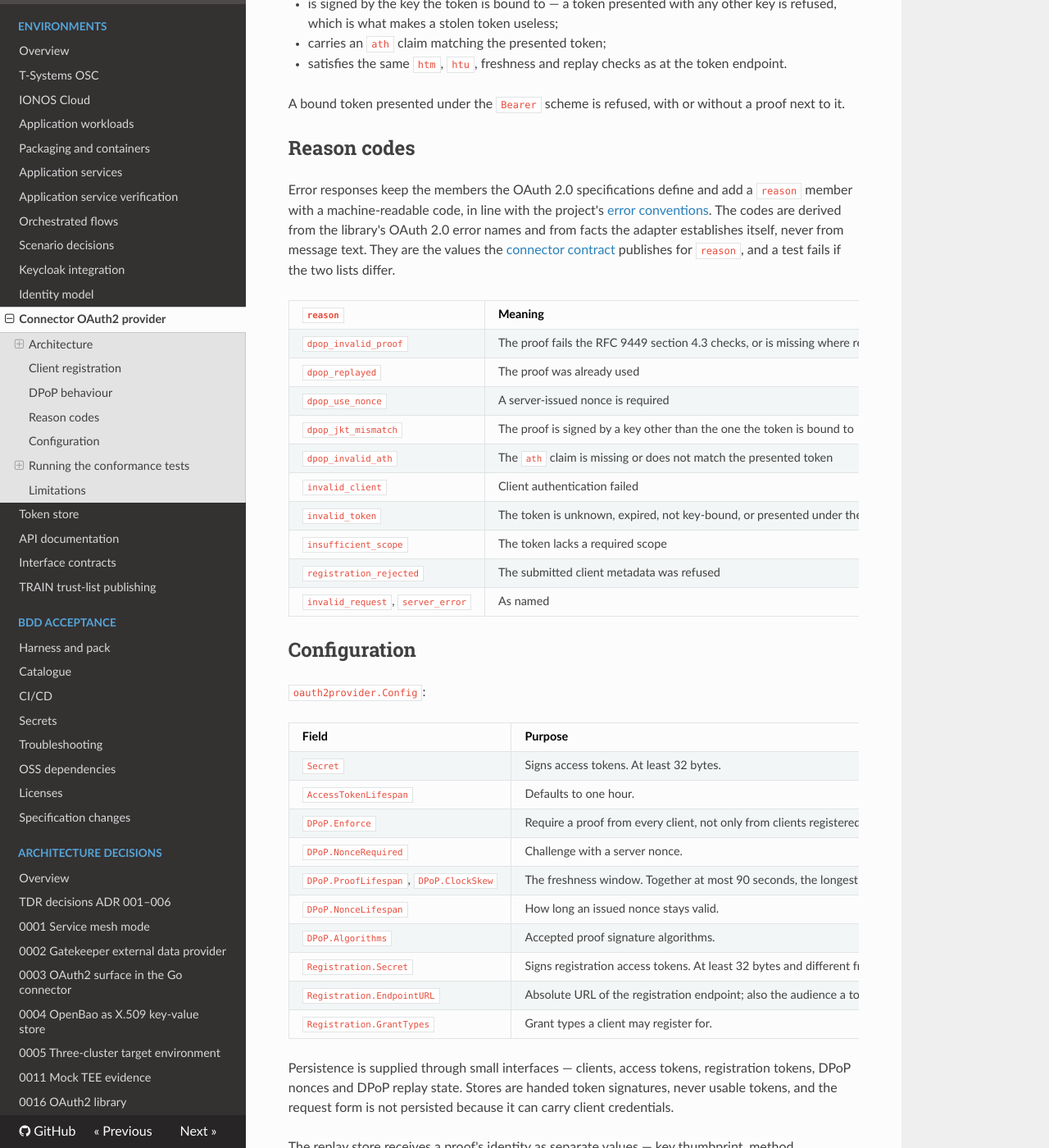
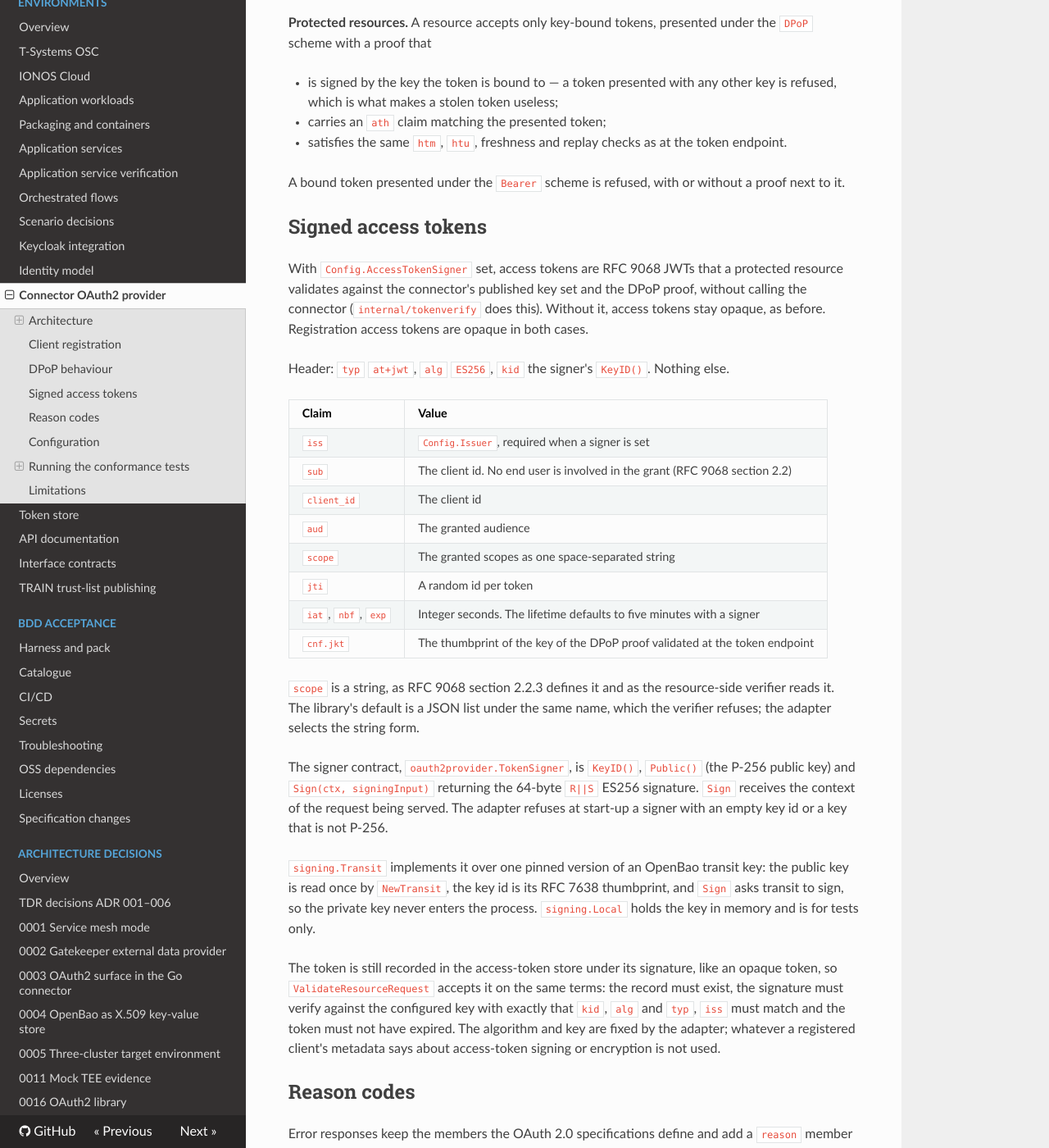
Before and after one commit to Fune5tiAtlas/facis-zero-trust-demonstrator, an MkDocs documentation site: the page built from docs/oauth2-provider.md, in a window 1280 px wide and 1400 px high, scrolled down 3013 px. Shown: the whole window at 82% size. Built offline with MkDocs 1.6.1, drawn with Linux system fonts in a browser that asks for light colours; nearby versions of some CDN libraries; some of the changed text lies outside the part shown.

Commit message:
Document signed access tokens

````diff
--- a/docs/oauth2-provider.md
+++ b/docs/oauth2-provider.md
@@ -15,6 +15,7 @@ registration and DPoP-bound access tokens.
 | Client credentials grant | RFC 6749 section 4.4 |
 | Sender-constrained access tokens (DPoP) | RFC 9449 |
 | Resource-side validation of bound tokens | RFC 9449 section 7 |
+| Signed access tokens, when a signer is configured | RFC 9068 |
 
 Issuing tokens from a verified credential presentation is not part of this layer yet.
 
@@ -34,6 +35,7 @@ connector code ──depends on──▶ oauth2provider            contract: typ
 | `oauth2provider` | The contract: `Provider`, `Config`, `Client`, the store interfaces and the reason codes. Imports no OAuth 2.0 library. |
 | `oauth2provider/authelia` | The implementation. The only package allowed to import the library; its exported API names no library type. |
 | `oauth2provider/memstore` | In-memory stores for tests and local development. Nothing is persisted. |
+| `signing` | Access-token signers: `Transit` over an OpenBao transit key, and `Local` over an in-process key for tests only. |
 | `oauth2provider/pgstore` | Clients, issued tokens and DPoP nonces in the zone's authorization database (`oauth2_client`, `oauth2_token`, `oauth2_dpop_nonce`; schema in the [token store](token-store.md)'s migrations). Validity is checked against the stores' clock, passed as a parameter. `Sweep` removes expired rows. |
 | `dpoptest` | Test helper that mints DPoP proofs, including deliberately defective ones, using the standard library only. |
 
@@ -59,7 +61,9 @@ so the contract cannot change in passing. A struct field's line carries its posi
 two fields of one type, which would silently swap them for a caller building the struct
 positionally, is a difference too. To change it on purpose, describe the change here and
 regenerate the listing. Changes so far: `TokenRecord.ExpiresAt` (field 8) was added so a store can
-sweep expired records without reading the session.
+sweep expired records without reading the session; `Config.Issuer` (field 4),
+`Config.AccessTokenSigner` (field 5) and the `TokenSigner` interface were added for signed access
+tokens.
 
 ```bash
 OAUTH2PROVIDER_API_UPDATE=1 go test -run TestContractAPIIsFrozen ./services/connector/internal/oauth2provider
@@ -127,6 +131,46 @@ with a proof that
 
 A bound token presented under the `Bearer` scheme is refused, with or without a proof next to it.
 
+## Signed access tokens
+
+With `Config.AccessTokenSigner` set, access tokens are RFC 9068 JWTs that a protected resource
+validates against the connector's published key set and the DPoP proof, without calling the
+connector (`internal/tokenverify` does this). Without it, access tokens stay opaque, as before.
+Registration access tokens are opaque in both cases.
+
+Header: `typ` `at+jwt`, `alg` `ES256`, `kid` the signer's `KeyID()`. Nothing else.
+
+| Claim | Value |
+|---|---|
+| `iss` | `Config.Issuer`, required when a signer is set |
+| `sub` | The client id. No end user is involved in the grant (RFC 9068 section 2.2) |
+| `client_id` | The client id |
+| `aud` | The granted audience |
+| `scope` | The granted scopes as one space-separated string |
+| `jti` | A random id per token |
+| `iat`, `nbf`, `exp` | Integer seconds. The lifetime defaults to five minutes with a signer |
+| `cnf.jkt` | The thumbprint of the key of the DPoP proof validated at the token endpoint |
+
+`scope` is a string, as RFC 9068 section 2.2.3 defines it and as the resource-side verifier reads
+it. The library's default is a JSON list under the same name, which the verifier refuses; the adapter
+selects the string form.
+
+The signer contract, `oauth2provider.TokenSigner`, is `KeyID()`, `Public()` (the P-256 public key)
+and `Sign(ctx, signingInput)` returning the 64-byte `R||S` ES256 signature. `Sign` receives the
+context of the request being served. The adapter refuses at start-up a signer with an empty key id or
+a key that is not P-256.
+
+`signing.Transit` implements it over one pinned version of an OpenBao transit key: the public key is
+read once by `NewTransit`, the key id is its RFC 7638 thumbprint, and `Sign` asks transit to sign, so
+the private key never enters the process. `signing.Local` holds the key in memory and is for tests
+only.
+
+The token is still recorded in the access-token store under its signature, like an opaque token, so
+`ValidateResourceRequest` accepts it on the same terms: the record must exist, the signature must
+verify against the configured key with exactly that `kid`, `alg` and `typ`, `iss` must match and the
+token must not have expired. The algorithm and key are fixed by the adapter; whatever a registered
+client's metadata says about access-token signing or encryption is not used.
+
 ## Reason codes
 
 Error responses keep the members the OAuth 2.0 specifications define and add a `reason` member with a
@@ -155,8 +199,10 @@ fails if the two lists differ.
 
 | Field | Purpose |
 |---|---|
-| `Secret` | Signs access tokens. At least 32 bytes. |
-| `AccessTokenLifespan` | Defaults to one hour. |
+| `Secret` | Signs opaque access tokens. At least 32 bytes. |
+| `AccessTokenLifespan` | Defaults to one hour, or five minutes with `AccessTokenSigner`. |
+| `Issuer` | The `iss` of signed access tokens. Required with `AccessTokenSigner`. |
+| `AccessTokenSigner` | Makes access tokens signed JWTs (see [Signed access tokens](#signed-access-tokens)). Opaque tokens when nil. |
 | `DPoP.Enforce` | Require a proof from every client, not only from clients registered for bound tokens. |
 | `DPoP.NonceRequired` | Challenge with a server nonce. |
 | `DPoP.ProofLifespan`, `DPoP.ClockSkew` | The freshness window. Together at most 90 seconds, the longest the token store keeps a replay record; a larger sum is refused at start-up. |
@@ -197,6 +243,18 @@ CONNECTOR_TEST_STORE=pg TOKEN_STORE_TEST_DATABASE_URL=postgres://postgres:ci@127
   go test -race ./services/connector/...
 ```
 
+`CONNECTOR_TEST_TOKENS=jwt` runs the same suite with signed access tokens from an in-process key
+(`opaque`, the default, keeps opaque tokens). The two settings combine. A test checks that a signed
+token is accepted by `internal/tokenverify` and refused by it for another proof key, a missing proof,
+an expired token and another audience. With `TRANSIT_TEST_ADDR` and `TRANSIT_TEST_TOKEN` naming an
+OpenBao dev server, the same check runs on a token signed through `signing.Transit`:
+
+```sh
+CONNECTOR_TEST_TOKENS=jwt go test -race ./services/connector/...
+TRANSIT_TEST_ADDR=http://127.0.0.1:8200 TRANSIT_TEST_TOKEN=dev \
+  go test -race -run TestSignedTokens ./services/connector/internal/oauth2provider/authelia
+```
+
 ### Session records
 
 A token record keeps the adapter's own encoding of the session, versioned (`v: 1`): the access token's
@@ -205,7 +263,8 @@ store different session types for one token and their JSON forms differ, so the
 reads every field through the library's interfaces instead of storing the library's JSON. A record
 of another version, or a binding the requested session type cannot carry, is refused: a bound token
 never comes back looking unbound. `TestStore_BoundTokenStaysBoundAcrossRestart` proves it on both
-stores.
+stores, for opaque and signed tokens: a signed token is stored from the library's JWT session and read
+back into its default session.
 
 ## Limitations
 
@@ -216,9 +275,9 @@ stores.
 - Registration management (RFC 7592) and token introspection are not exposed. A registration
   response nevertheless carries a registration access token and a client configuration URI, which
   lead nowhere yet.
-- Access tokens are opaque and validated by lookup, so a protected resource can only validate them
-  through the connector. Signed tokens carrying the key binding, validated against a published key
-  set, are the decided direction and not implemented yet.
+- Without `AccessTokenSigner`, access tokens are opaque and validated by lookup, so a protected
+  resource can only validate them through the connector. The key set handler that publishes the
+  signer's public key is not part of this layer.
 - The proof URI is reconstructed from the request. Behind a proxy the scheme is taken from
   `X-Forwarded-Proto`, so that header must be set by a trusted hop only.
 - The pinned `authelia.com/provider/oauth2` v0.3.2 requires Go 1.27.x.
````
